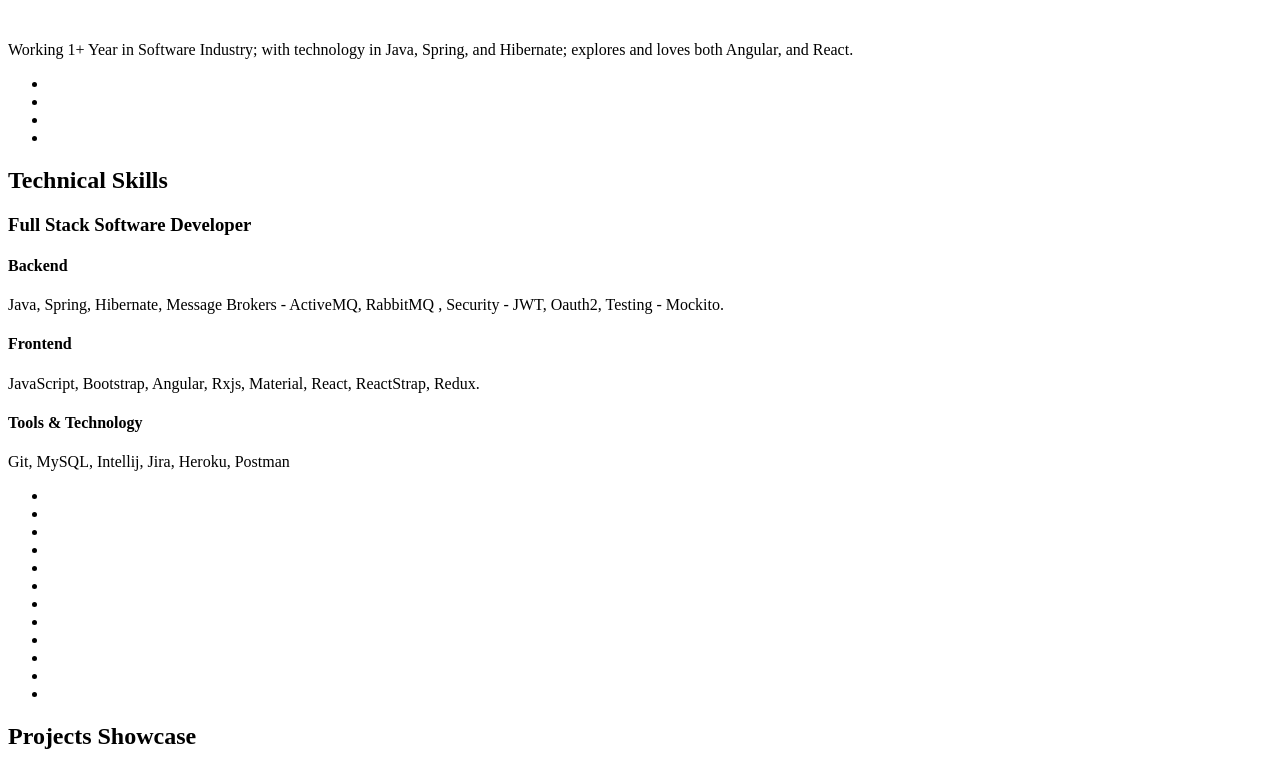
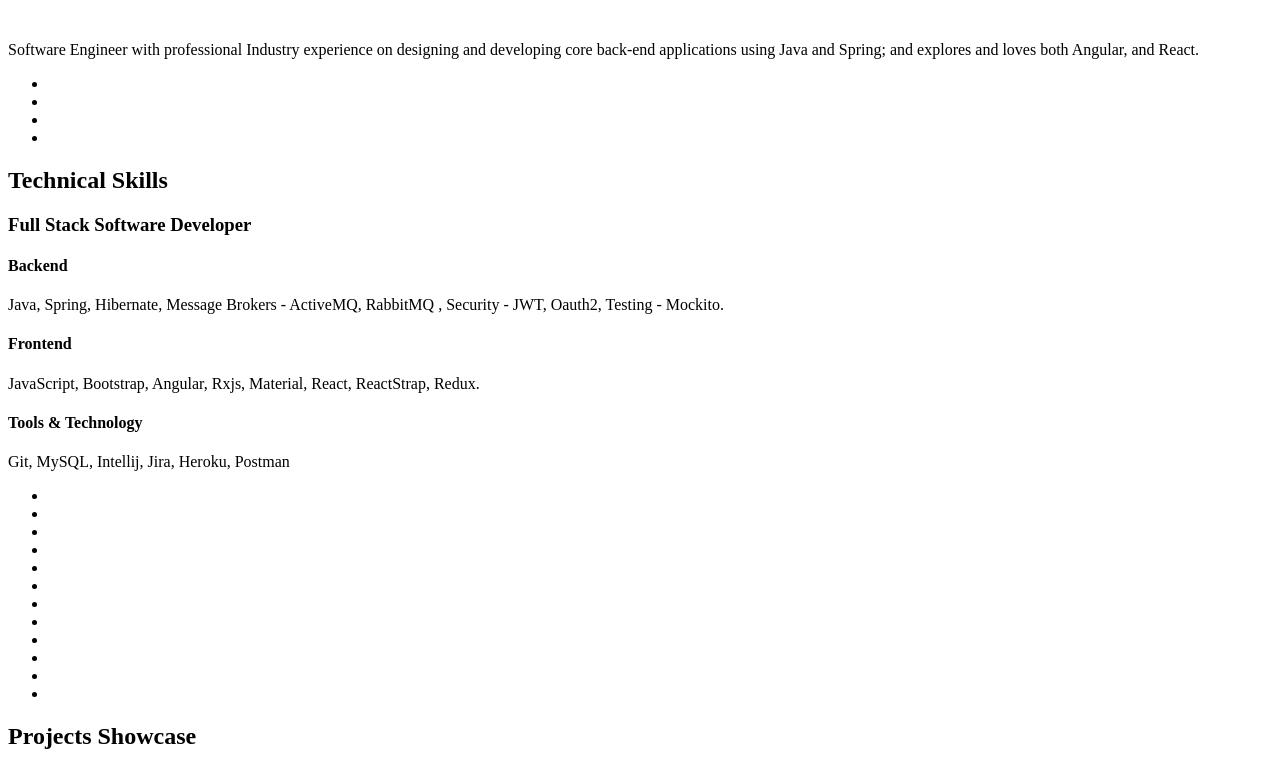
Before and after one commit to ashrawan/myprofilegatsby, a Gatsby site: page /Home in a window 1280 px wide. Shown: the part 73-840 px from the top of the page. Built offline with nearby package versions, Linux system fonts and the light colour scheme; Gatsby itself is replaced by a stand-in of ours.

Commit message:
Update Header.js

```diff
--- a/src/components/container/Header.js
+++ b/src/components/container/Header.js
@@ -13,7 +13,7 @@
                         <br />
                     </div>
                     <div className="col-lg-8 mx-auto">
-                        <p className="text-faded mb-5">Working 1+ Year in Software Industry; with technology in Java, Spring, and Hibernate; explores and loves both Angular, and React.</p>
+                        <p className="text-faded mb-5">Software Engineer with professional Industry experience on designing and developing core back-end applications using Java and Spring; and explores and loves both Angular, and React.</p>
                         <ContactCircle />
                     </div>
                 </div>
```
